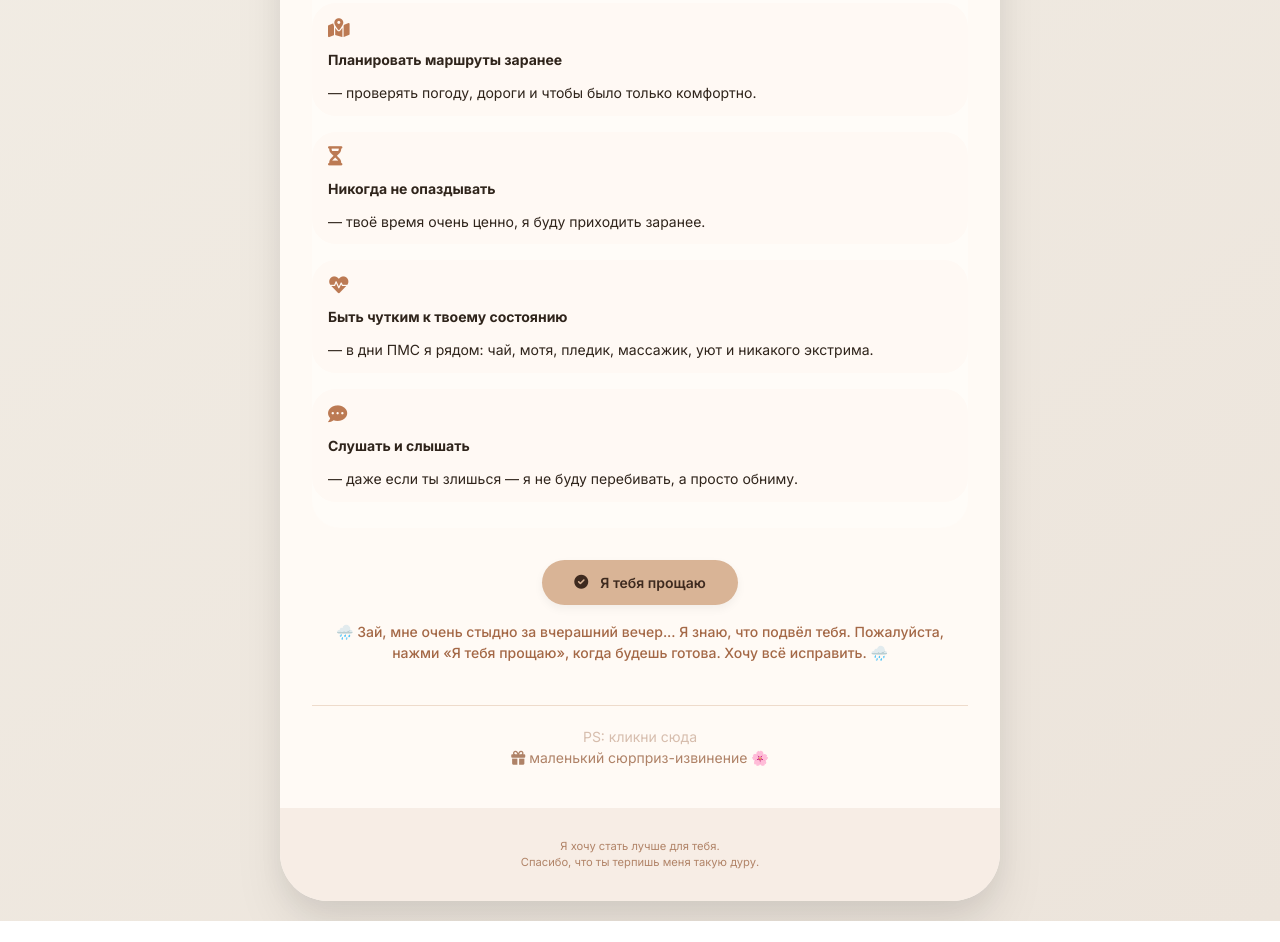
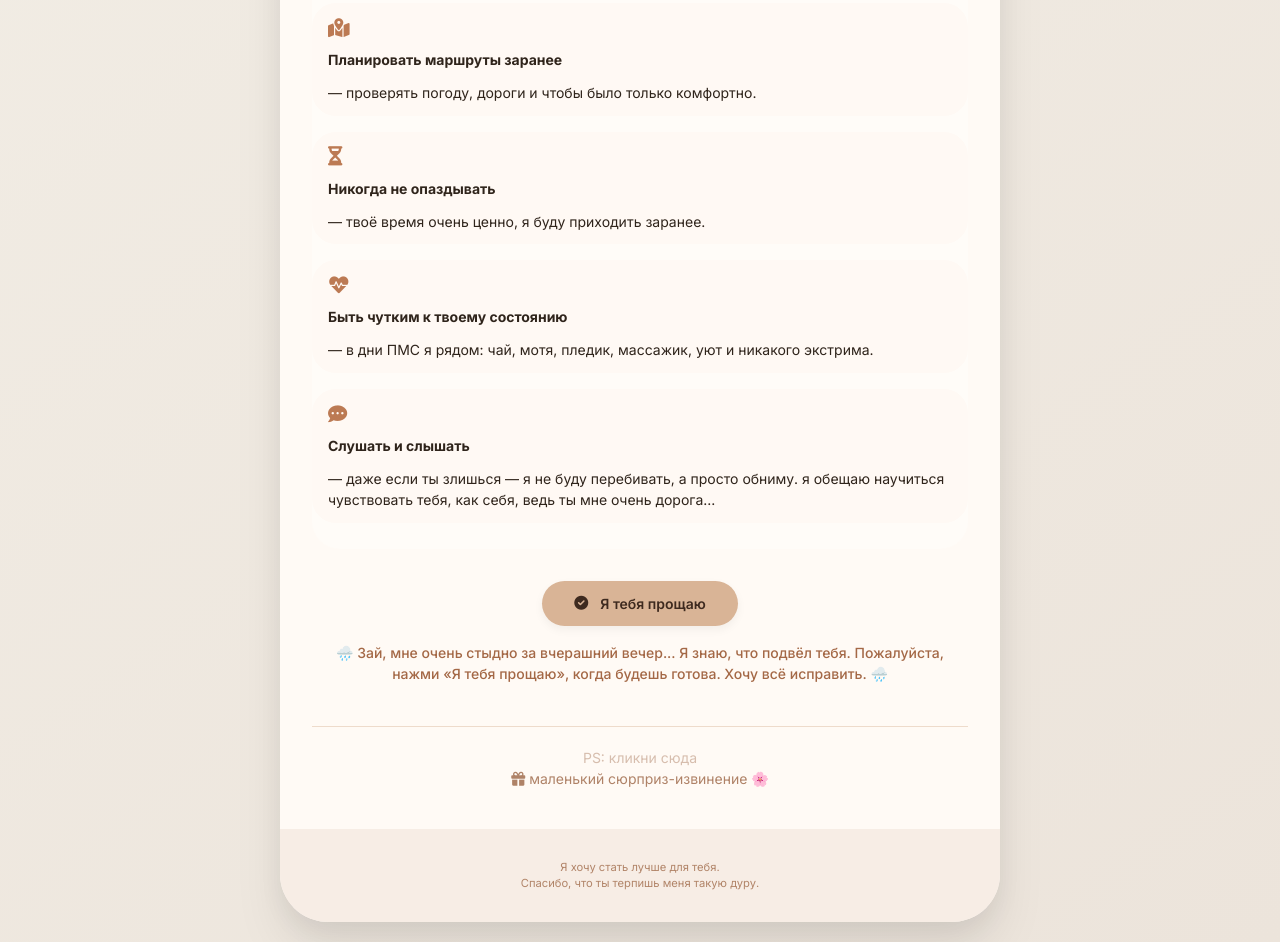
Before and after one commit to bug1vuge/dlya-moei-lubimoy-danechki, a plain HTML site: page index.html in a window 1280 px wide. Shown: the part 858-1800 px from the top of the page. Before the commit the page ends 1779 px from the top, so only its background shows below. Drawn offline with nearby package versions, Linux system fonts and the light colour scheme.

Commit message:
fixed: текст

```diff
--- a/index.html
+++ b/index.html
@@ -348,7 +348,7 @@
                 <li><i class="fas fa-map-marked-alt"></i> <strong>Планировать маршруты заранее</strong> — проверять погоду, дороги и чтобы было только комфортно.</li>
                 <li><i class="fas fa-hourglass-half"></i> <strong>Никогда не опаздывать</strong> — твоё время очень ценно, я буду приходить заранее.</li>
                 <li><i class="fas fa-heartbeat"></i> <strong>Быть чутким к твоему состоянию</strong> — в дни ПМС я рядом: чай, мотя, пледик, массажик, уют и никакого экстрима.</li>
-                <li><i class="fas fa-comment-dots"></i> <strong>Слушать и слышать</strong> — даже если ты злишься — я не буду перебивать, а просто обниму.</li>
+                <li><i class="fas fa-comment-dots"></i> <strong>Слушать и слышать</strong> — даже если ты злишься — я не буду перебивать, а просто обниму. я обещаю научиться чувствовать тебя, как себя, ведь ты мне очень дорога...</li>
             </ul>
         </div>
 
```
